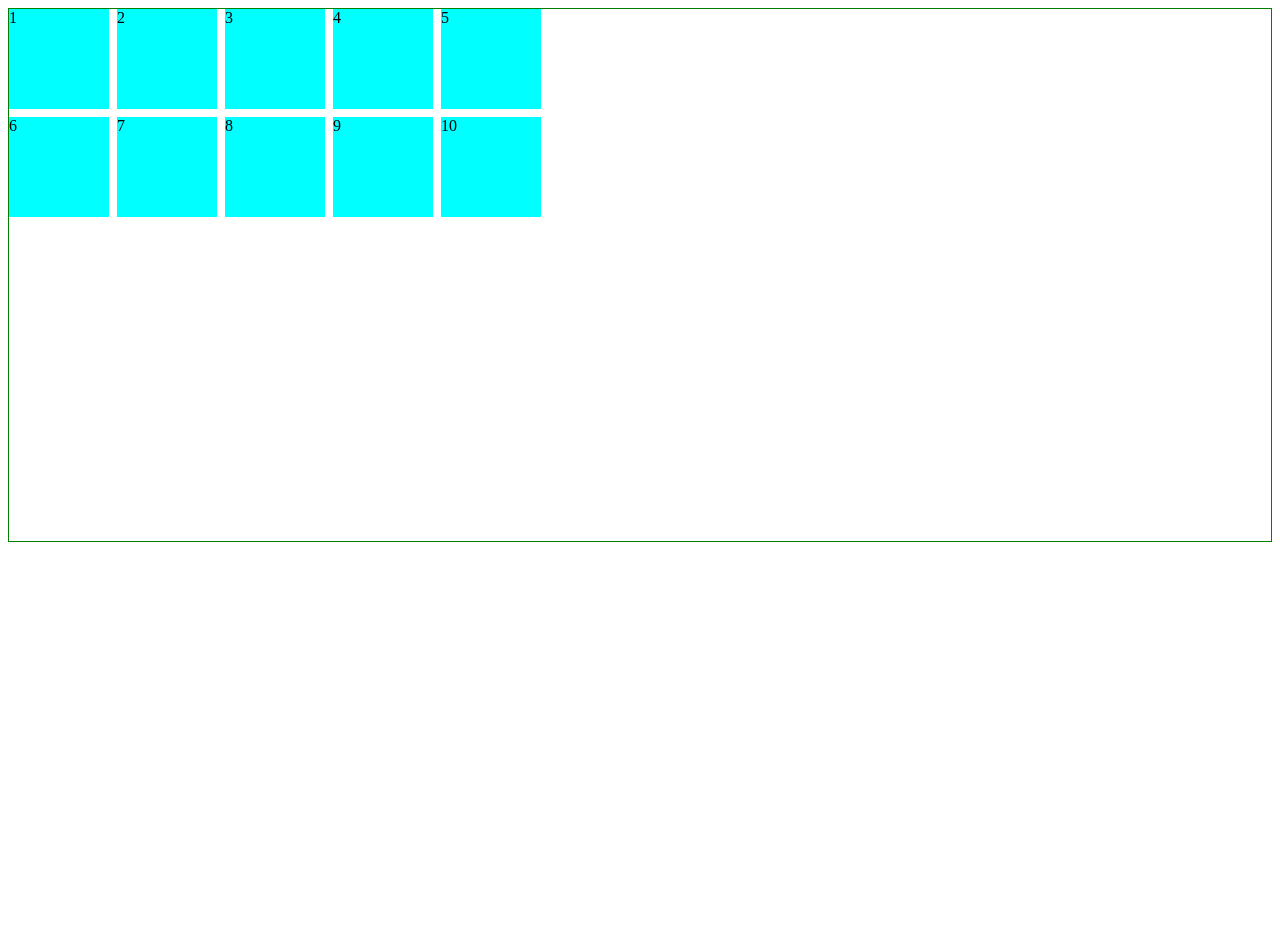
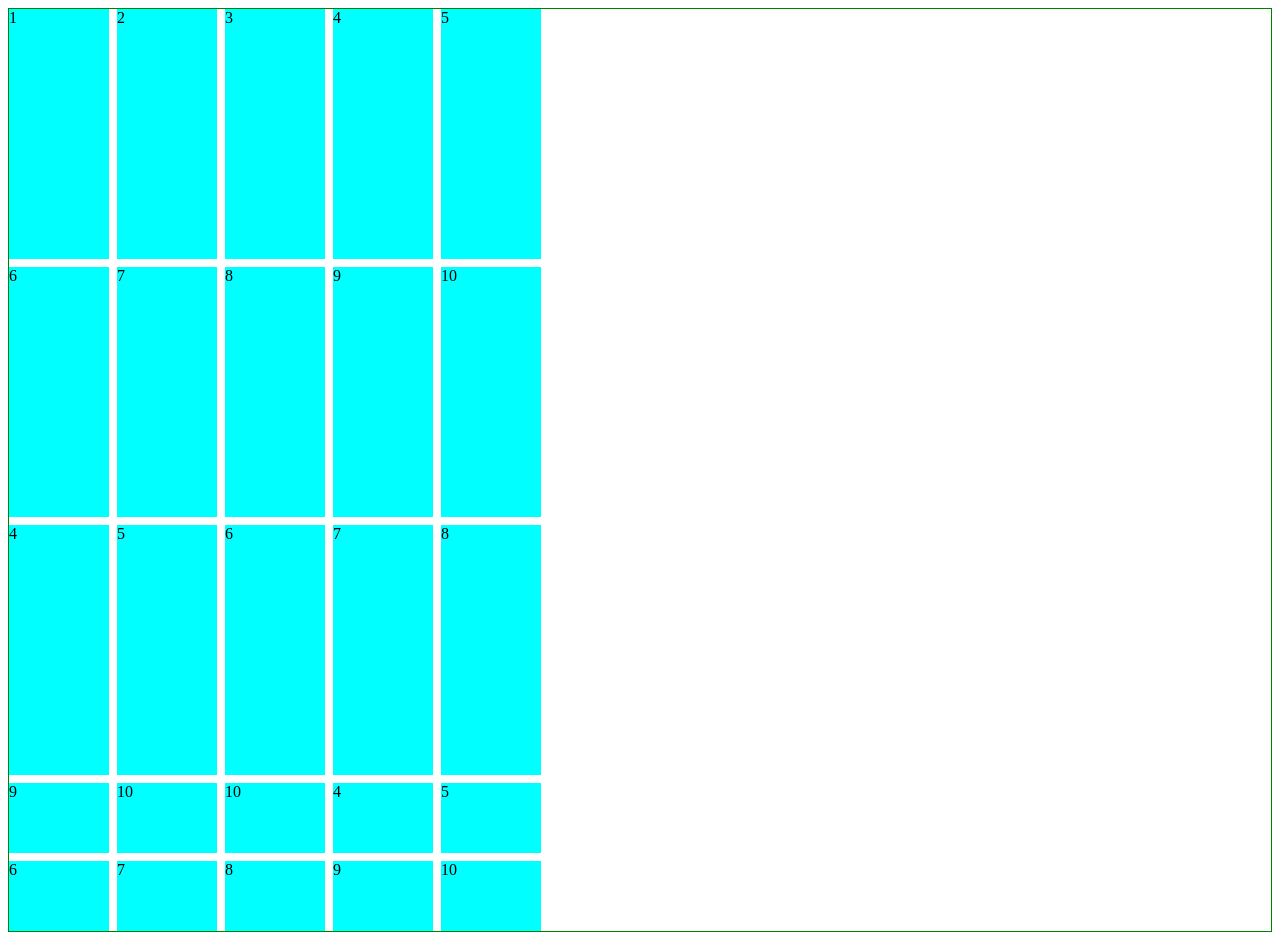
Before and after one commit to GummerD/grids, a plain HTML site: page index.html in a window 1280 px wide. Before the commit the page ends 800 px from the top, so only its background shows below. Drawn offline with Linux system fonts and the light colour scheme.

Commit message:
1.4. Неявная сетка.
grid-template-columns: repeat(5, 100px);
grid-template-rows: repeat(3, 250px);
Данные свойства явнокстанвливают количество и размеры ячеек,
если элемнтов будет больше 3 строк, то получится их выпадения,
для этого нужно применить свойство
grid-auto-rows, с необходимым значением для остальных элемнтов.

```diff
--- a/css/style.css
+++ b/css/style.css
@@ -5,7 +5,10 @@
     /* явное определение размеров элемнтов как колонки*/
     grid-template-columns: repeat(5, 100px);
     /* явное определение размеров элемнтов как строки*/
-    grid-template-rows: repeat(5, 100px);
+    grid-template-rows: repeat(3, 250px);
+    /* если элемтов много, о они будут выпадать и им
+    можно устновить размер неявной сетки, в данном случае здесь 3 строки - rows*/
+    grid-auto-rows: 70px;
 }
 
 .item{
--- a/index.html
+++ b/index.html
@@ -18,6 +18,21 @@
     <div class="item">8</div>
     <div class="item">9</div>
     <div class="item">10</div>
+    <div class="item">4</div>
+    <div class="item">5</div>
+    <div class="item">6</div>
+    <div class="item">7</div>
+    <div class="item">8</div>
+    <div class="item">9</div>
+    <div class="item">10</div>
+    <div class="item">10</div>
+    <div class="item">4</div>
+    <div class="item">5</div>
+    <div class="item">6</div>
+    <div class="item">7</div>
+    <div class="item">8</div>
+    <div class="item">9</div>
+    <div class="item">10</div>
    </div>
 </body>
 </html>
```
